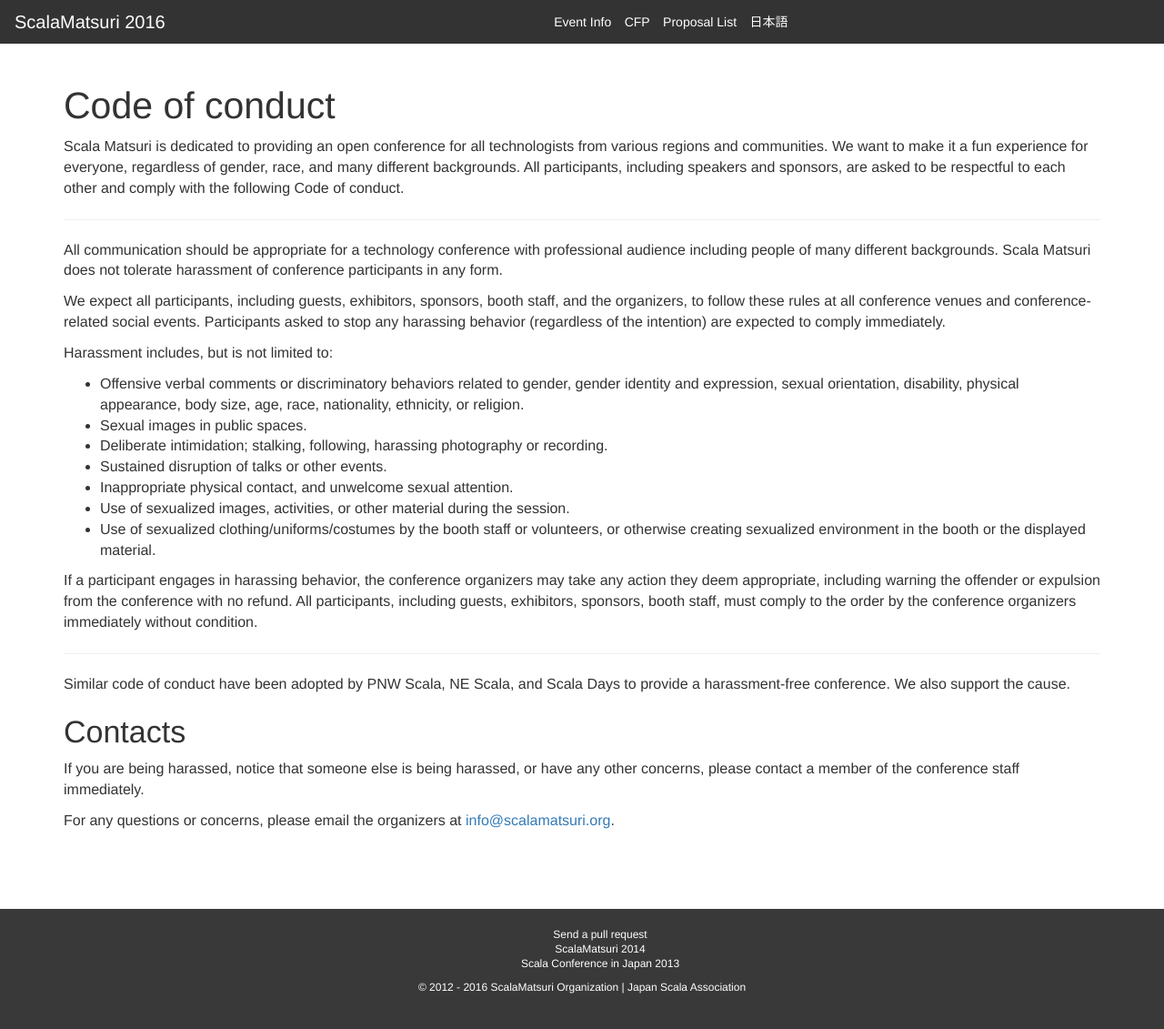
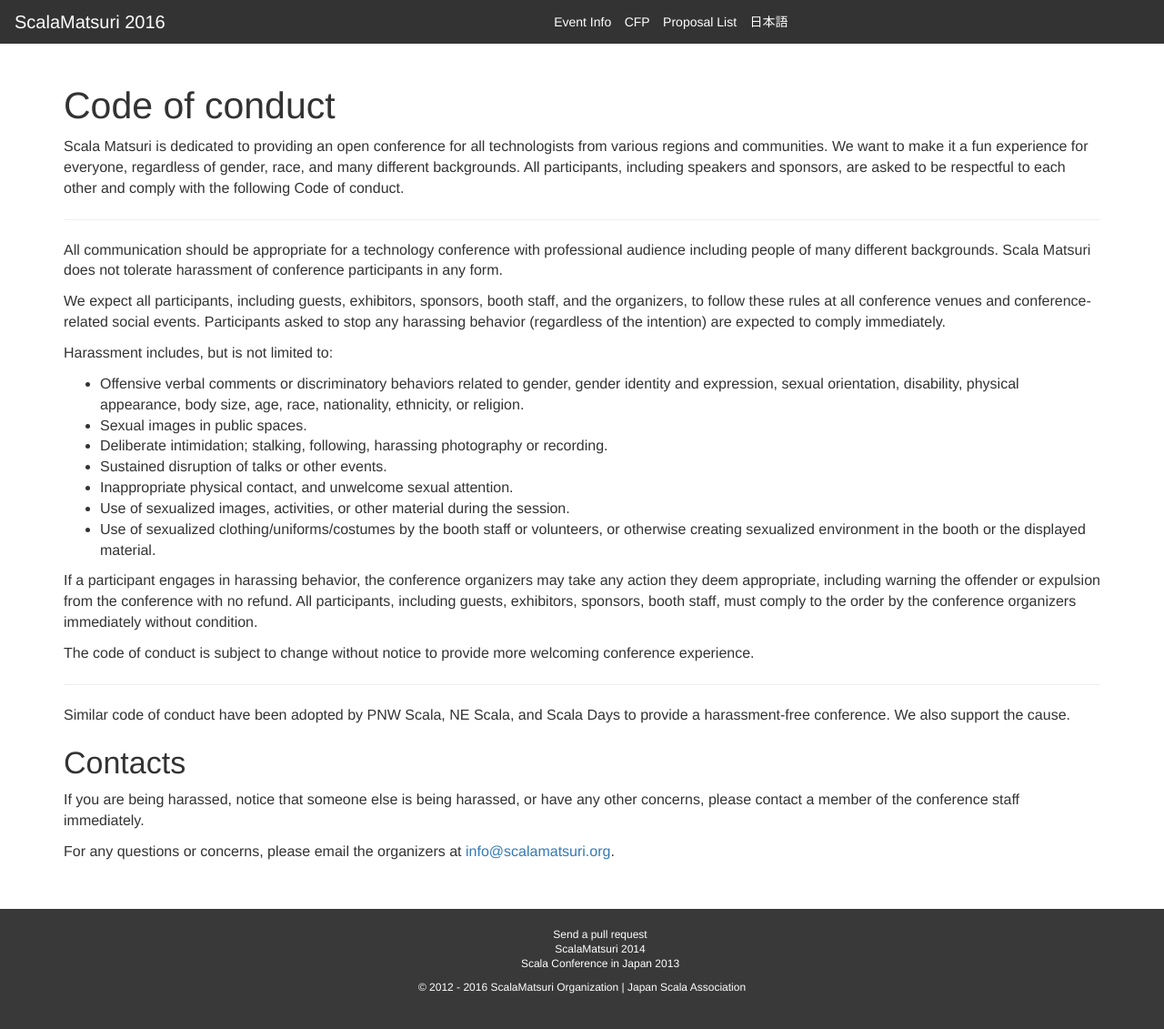
Before and after one commit to scalajp/2016.scalamatsuri.org, a Jekyll site: the page built from en/code-of-conduct/index.html, in a window 1280 px wide and 1139 px high. Shown: the top 1131 px of the window at 91% size. Built offline with Jekyll 4.4.1, drawn with Linux system fonts in a browser that asks for light colours; nearby versions of some CDN libraries; comment, search, counter and statistics services are not loaded.

Commit message:
add "subject to change" notice

```diff
--- a/en/code-of-conduct/index.html
+++ b/en/code-of-conduct/index.html
@@ -31,6 +31,9 @@ title: Code of conduct
 <p>
   If a participant engages in harassing behavior, the conference organizers may take any action they deem appropriate, including warning the offender or expulsion from the conference with no refund. All participants, including guests, exhibitors, sponsors, booth staff, must comply to the order by the conference organizers immediately without condition.
 </p>
+<p>
+  The code of conduct is subject to change without notice to provide more welcoming conference experience.
+</p>
 <hr>
 <p>
   Similar code of conduct have been adopted by PNW Scala, NE Scala, and Scala Days to provide a harassment-free conference. We also support the cause.
```
